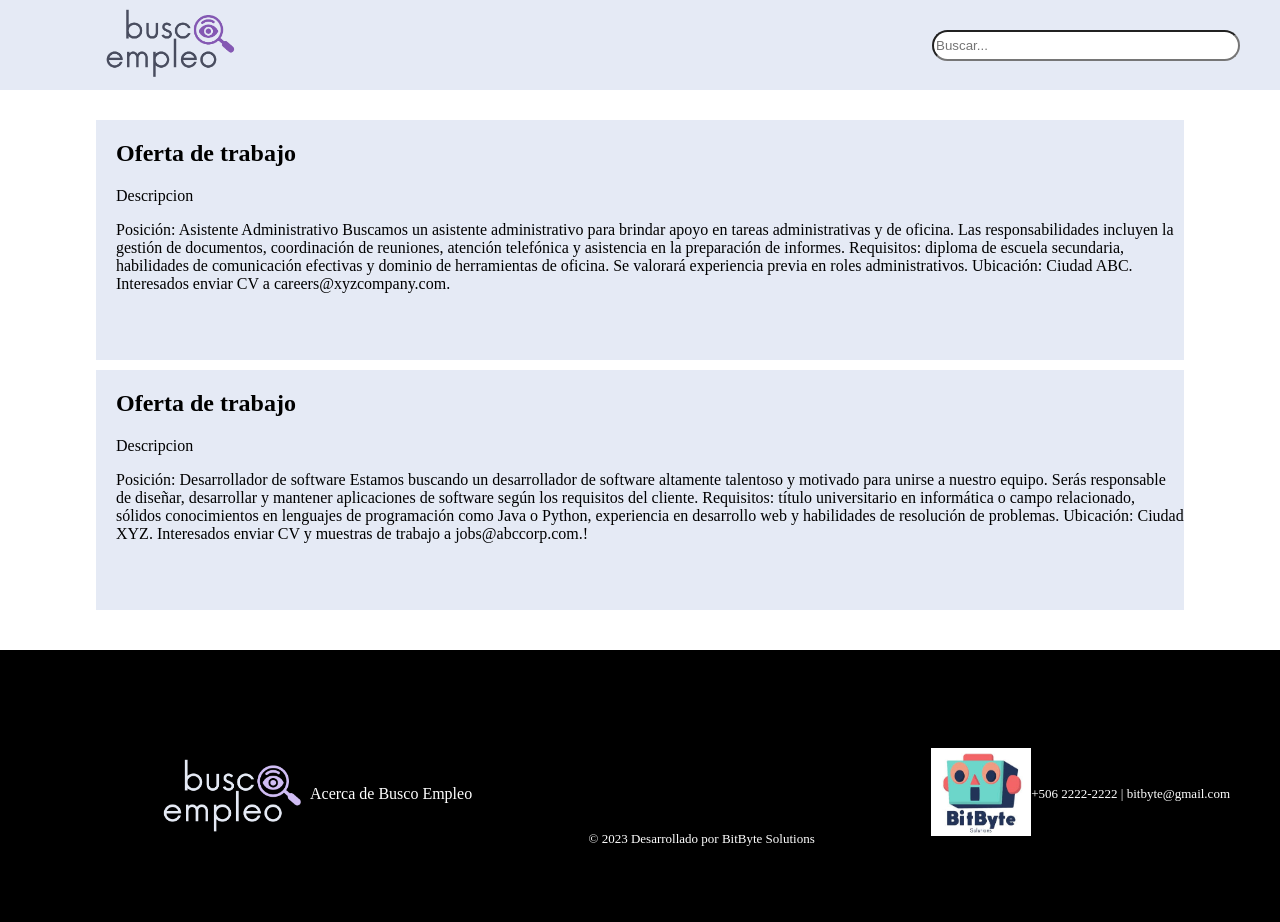
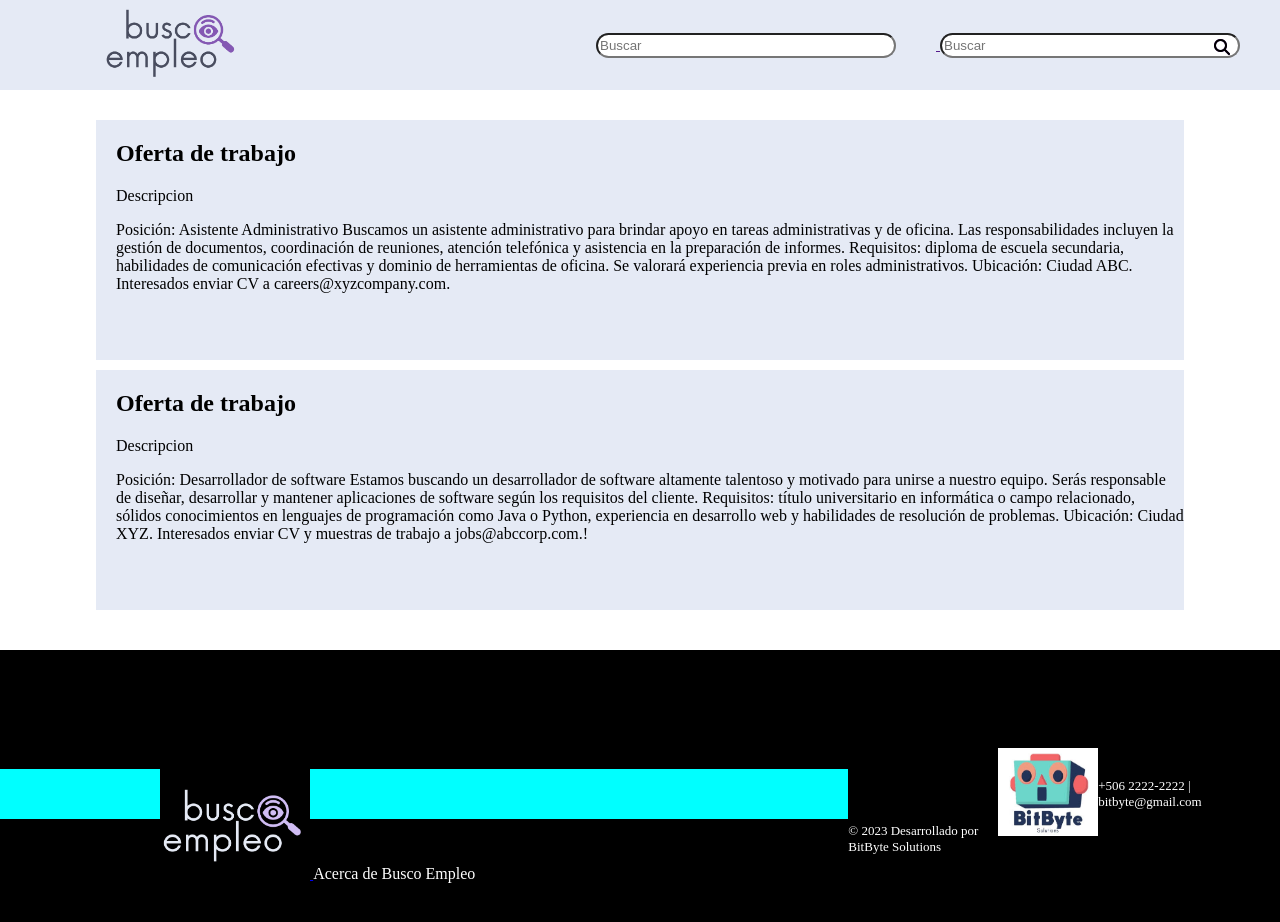
Before and after one commit to jfthdz/ProyectoIngenieria1, a plain HTML site: page views/showOffers.html in a window 1280 px wide. Drawn offline with Linux system fonts and the light colour scheme.

Commit message:
Actualizacion de mostrar ofertas

```diff
--- a/css/showOffers.css
+++ b/css/showOffers.css
@@ -32,6 +32,19 @@ body, html{
 .space{
     flex-grow: 1;
 }
+.search-container {
+    position: relative;
+  }
+
+  .search-icon {
+    position: absolute;
+    top: 40%;
+    right: 10px;
+    transform: translateY(-20%);
+    pointer-events: none;
+    margin-right: 40px;
+
+  }
 .oferta{
     width: 100%;
     height: 70vh;
@@ -87,9 +100,12 @@ body, html{
     color: #fff;
     margin-right: 50px;
 
+
+
+
+
 }
 .seleccion{
-    display: block;
     color: white;
     text-decoration: none;
 
@@ -99,3 +115,9 @@ body, html{
     cursor: pointer;
 
 }
+.cuadrito1{
+    width: 100%;
+    height: 50px;
+    background-color: aqua;
+
+}
--- a/views/showOffers.html
+++ b/views/showOffers.html
@@ -10,11 +10,19 @@
 <body>
     <div class="contenedor">
         <div class="barra">
-            <a href="">
+            <a href="http://127.0.0.1:5500/views/HomePageUnlogged.html">
                 <img class="image" src="./../images/buscoempleo.png" alt="user">
             </a>
             <div class="space"></div>
-            <input class="busqueda" type="text" placeholder="Buscar...">
+            <!-- <input class="busqueda" type="text" placeholder="Buscar..."> -->
+            <div class="search-container">
+                <a href="">
+                    <input class="busqueda" type="search" placeholder="Buscar">
+                    <span class="search-icon"><i class="fa-solid fa-magnifying-glass"></i></span>
+                </a>
+                <input class="busqueda" type="search" placeholder="Buscar">
+                <span class="search-icon"><i class="fa-solid fa-magnifying-glass"></i></span>
+            </div>
         </div>
         <div class="oferta">
             <div class="oferta2">
@@ -33,8 +41,14 @@
             </div>
         </div>
         <div class="footer">
-         <img class="image2" src="./../images/buscoempleonegro.png" alt="logo">
-         <a class="seleccion" href="http://127.0.0.1:5500/views/producto.html">Acerca de Busco Empleo</a>
+            <div class="cuadrito1">
+                <a href="http://127.0.0.1:5500/views/HomePageUnlogged.html">
+                    <img class="image2" src="./../images/buscoempleonegro.png" alt="logo">
+                 </a>
+                 <a class="seleccion" href="http://127.0.0.1:5500/views/producto.html">Acerca de Busco Empleo</a>
+
+            </div>
+
          <div class="space"></div>
          <span class="textfooter">© 2023 Desarrollado por BitByte Solutions</span>
          <div class="space"></div>
```
